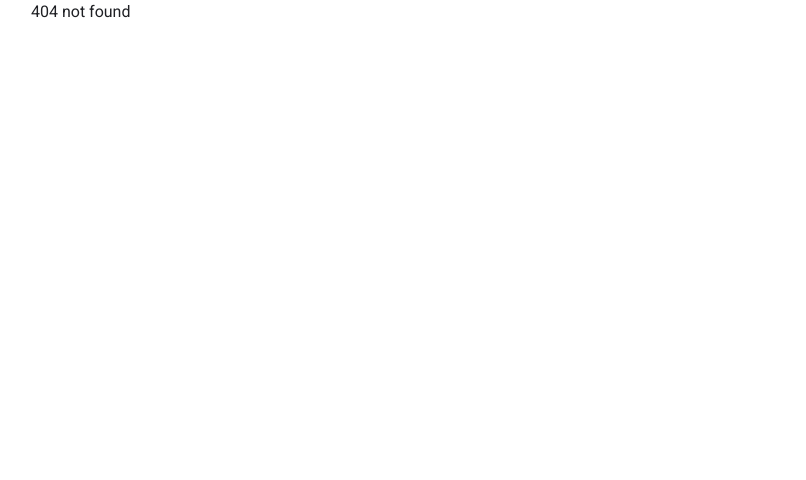
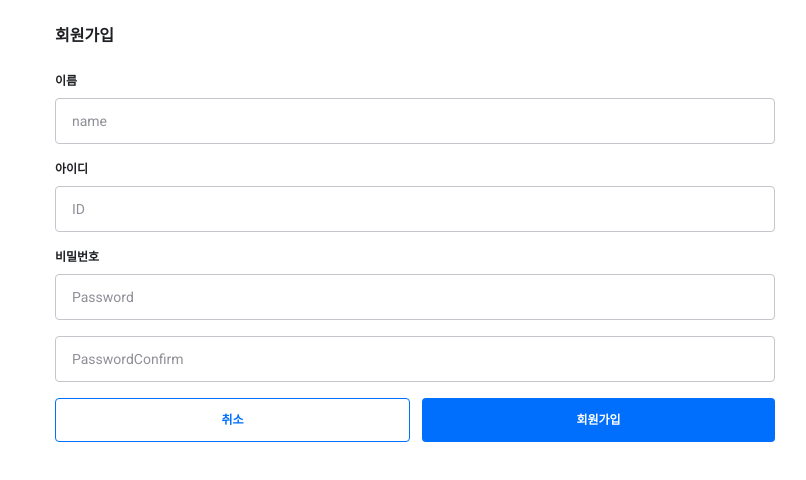
Before and after one commit to skatn/remind-me-front, a React (Create React App) app: page /signup in a window 1280 px wide. Before the commit this address had no page. Shown: the top 480 px of the page, without its empty margins (225-1031 px from the left). Built offline with nearby package versions, Linux system fonts and the light colour scheme; the HTML template or start-up script is replaced by a standard one.

Commit message:
feat: 회원가입 페이지 UI (#1)

```diff
--- a/src/App.tsx
+++ b/src/App.tsx
@@ -2,6 +2,7 @@ import { BrowserRouter, Route, Routes } from 'react-router-dom';
 import LoginPage from './pages/LoginPage';
 import Layout from './layouts/Layout';
 import NotFoundPage from './pages/NotFoundPage';
+import SignupPage from './pages/SignupPage';
 
 function App() {
   return (
@@ -10,6 +11,7 @@ function App() {
         <Routes>
           <Route element={<Layout />}>
             <Route path="/login" element={<LoginPage />} />
+            <Route path="/signup" element={<SignupPage />} />
             <Route path="*" element={<NotFoundPage />} />
           </Route>
         </Routes>
--- a/src/components/input/text/Input.tsx
+++ b/src/components/input/text/Input.tsx
@@ -1,5 +1,4 @@
 interface InputProps {
-  id?: string;
   type?: string;
   name?: string;
   value?: string | number;
@@ -14,7 +13,6 @@ interface InputProps {
 
 const Input = ({
   title,
-  id,
   type,
   name,
   value,
@@ -28,12 +26,12 @@ const Input = ({
   return (
     <div className={`input-container ${className}`}>
       {title && (
-        <label htmlFor={id} className="text-heading-xs">
+        <label htmlFor={name} className="text-heading-xs">
           {title}
         </label>
       )}
       <input
-        id={id}
+        id={name}
         type={type}
         name={name}
         value={value}
--- a/src/pages/LoginPage.tsx
+++ b/src/pages/LoginPage.tsx
@@ -28,7 +28,6 @@ const LoginPage = () => {
       <form className="flex flex-col" onSubmit={handleLogin}>
         <Input
           type="text"
-          id="username"
           name="username"
           placeholder="ID"
           value={loginParam.username}
@@ -36,7 +35,6 @@ const LoginPage = () => {
         />
         <Input
           type="password"
-          id="password"
           name="password"
           placeholder="Password"
           className="mt-[16px]"
--- /dev/null
+++ b/src/pages/SignupPage.tsx
@@ -0,0 +1,33 @@
+import React from 'react';
+import Input from '../components/input/text/Input';
+import Button from '../components/input/button/Button';
+import OutlineButton from '../components/input/button/OutlineButton';
+
+const SignupPage = () => {
+  return (
+    <div className="flex flex-col gap-[24px] p-[24px]">
+      <span className="text-heading-md">회원가입</span>
+      <form className="flex flex-col gap-[16px]">
+        <Input type="text" name="name" title="이름" placeholder="name" />
+        <Input type="text" name="username" title="아이디" placeholder="ID" />
+        <Input
+          type="text"
+          name="password"
+          title="비밀번호"
+          placeholder="Password"
+        />
+        <Input
+          type="text"
+          name="passwordConfirm"
+          placeholder="PasswordConfirm"
+        />
+        <div className="flex gap-[12px]">
+          <OutlineButton className="flex-1">취소</OutlineButton>
+          <Button className="flex-1">회원가입</Button>
+        </div>
+      </form>
+    </div>
+  );
+};
+
+export default SignupPage;
```
Also changed, not shown: public/images/naver.jpg.
